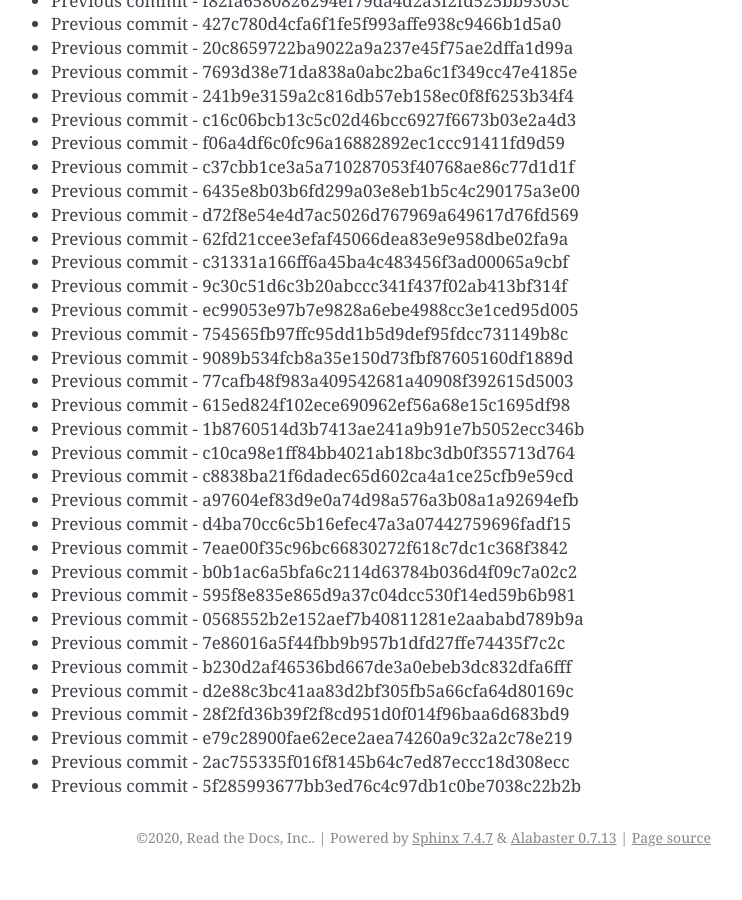
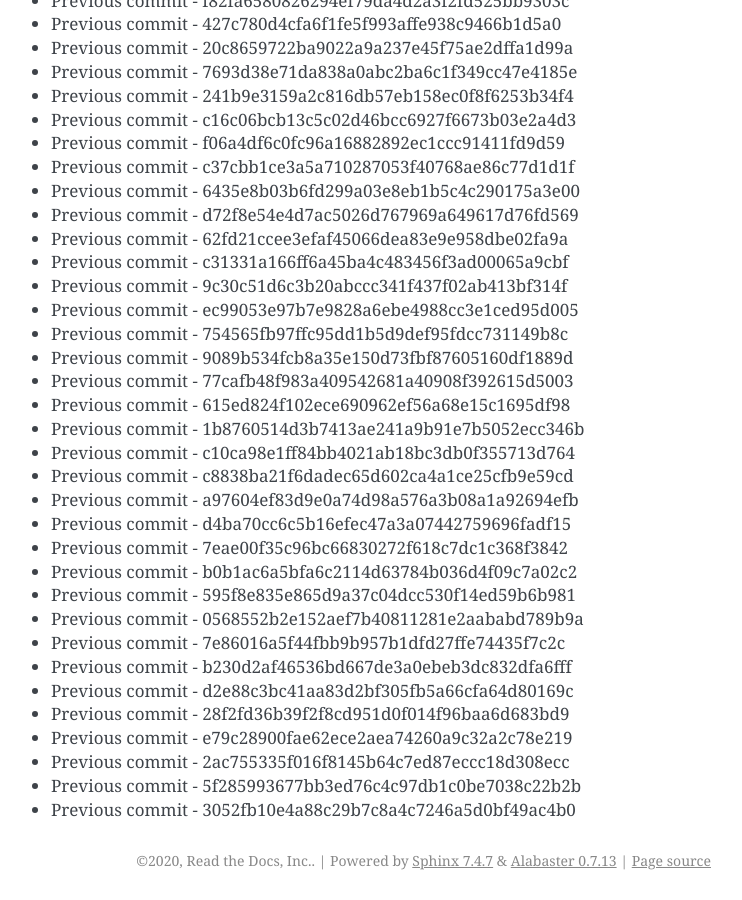
Before and after one commit to readthedocs/rtd-git-stresstest, a Sphinx documentation site: the page built from docs/updates.rst, in a window 1280 px wide and 900 px high, scrolled down 96485 px. Shown: the whole window, without its empty margins (399-1141 px from the left). Built offline with Sphinx 7.4.7, drawn with Linux system fonts in a browser that asks for light colours; before the commit the page ends 97362 px from its top, so only the background shows below that.

Commit message:
Generating commit from previous: 3052fb10e4a88c29b7c8a4c7246a5d0bf49ac4b0

```diff
--- a/docs/updates.rst
+++ b/docs/updates.rst
@@ -4086,3 +4086,4 @@ It can be tested for any performance characteristics.
 * Previous commit - e79c28900fae62ece2aea74260a9c32a2c78e219
 * Previous commit - 2ac755335f016f8145b64c7ed87eccc18d308ecc
 * Previous commit - 5f285993677bb3ed76c4c97db1c0be7038c22b2b
+* Previous commit - 3052fb10e4a88c29b7c8a4c7246a5d0bf49ac4b0
```
